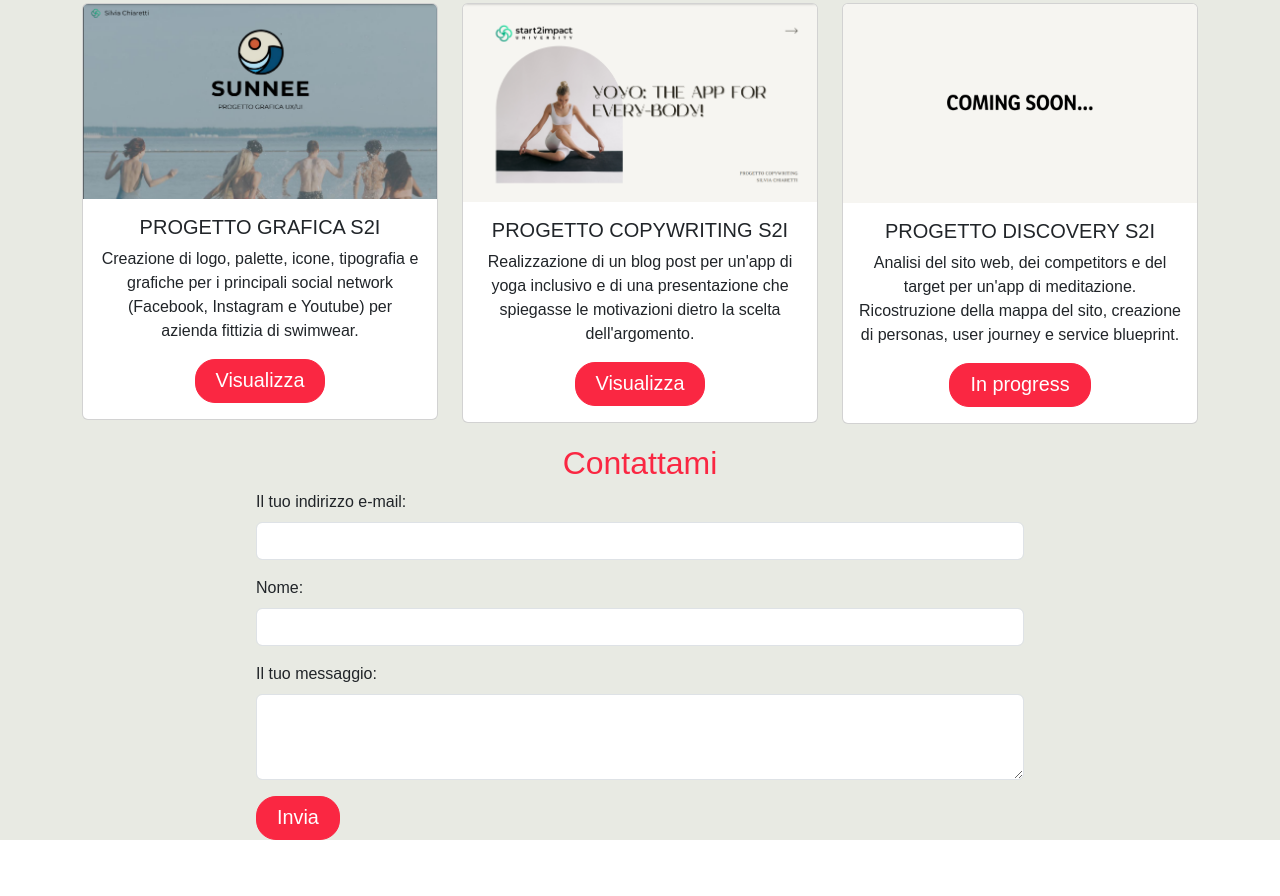
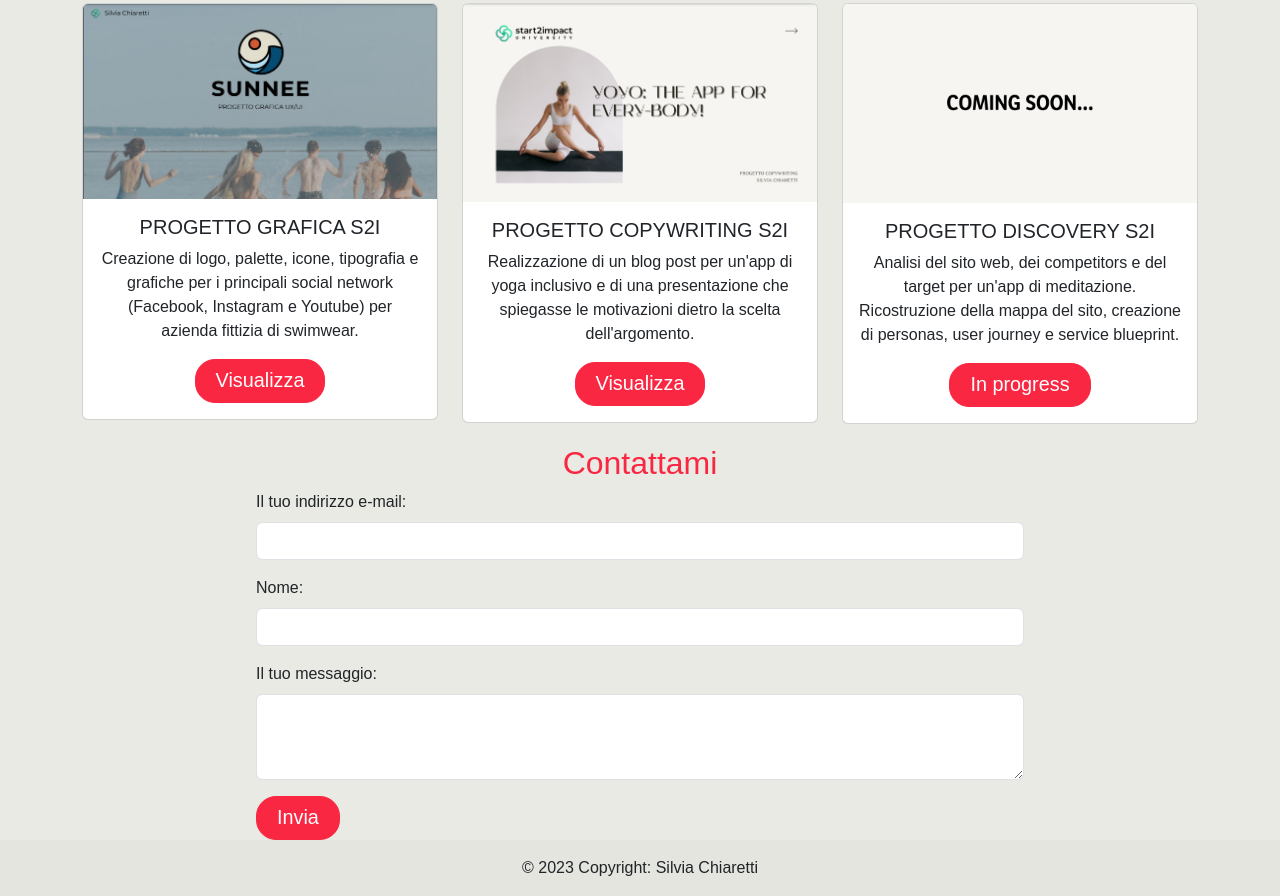
Before and after one commit to silviachia/Progetto-html-css-silvia-chiaretti, a plain HTML site: page index.html in a window 1280 px wide. Shown: the part 1770-2666 px from the top of the page. Before the commit the page ends 2610 px from the top, so only its background shows below. Drawn offline with nearby package versions, Linux system fonts and the light colour scheme; a web font is replaced by a local one.

Commit message:
last-versio

```diff
--- a/index.html
+++ b/index.html
@@ -306,8 +306,13 @@
 
                 <button type="submit" class="btn btn-primary rounded-corners" value="send"> Invia</button>
             </form>
+
         </div>
+        <div class="text-center p-3" style="background-color: rgba(0, 0, 0, 0.025);">
+            © 2023 Copyright: Silvia Chiaretti
+          </div>
 
+        </footer>
 
 
 
```
Also changed, not shown: assets/css/styles.css (+0 -21 lines), cv.html (+6 -0 lines).
